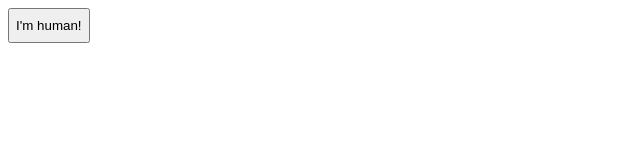
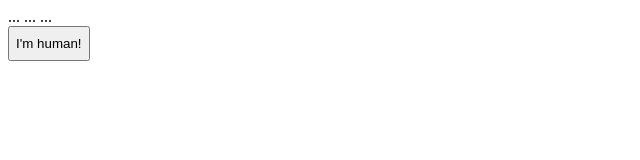
Before and after one commit to David-Baron/human, a plain HTML site: page examples/index.html in a window 1280 px wide. Shown: the whole page, without its empty margins (0-640 px from the left). Drawn offline with Linux system fonts and the light colour scheme.

Commit message:
First publish

```diff
--- a/examples/index.html
+++ b/examples/index.html
@@ -10,9 +10,11 @@
 
 <body>
 
-    <div id="human" class="human"></div>
-    <input type="submit" value="Submit">
-
+    <form action="" method="post">
+        ... ... ...
+        <div id="human" class="human"></div>
+        <input type="submit" value="Submit">
+    </form>
     <script src="../dist/human.js"></script>
 </body>
 
```
Also changed, not shown: 1 other file.
